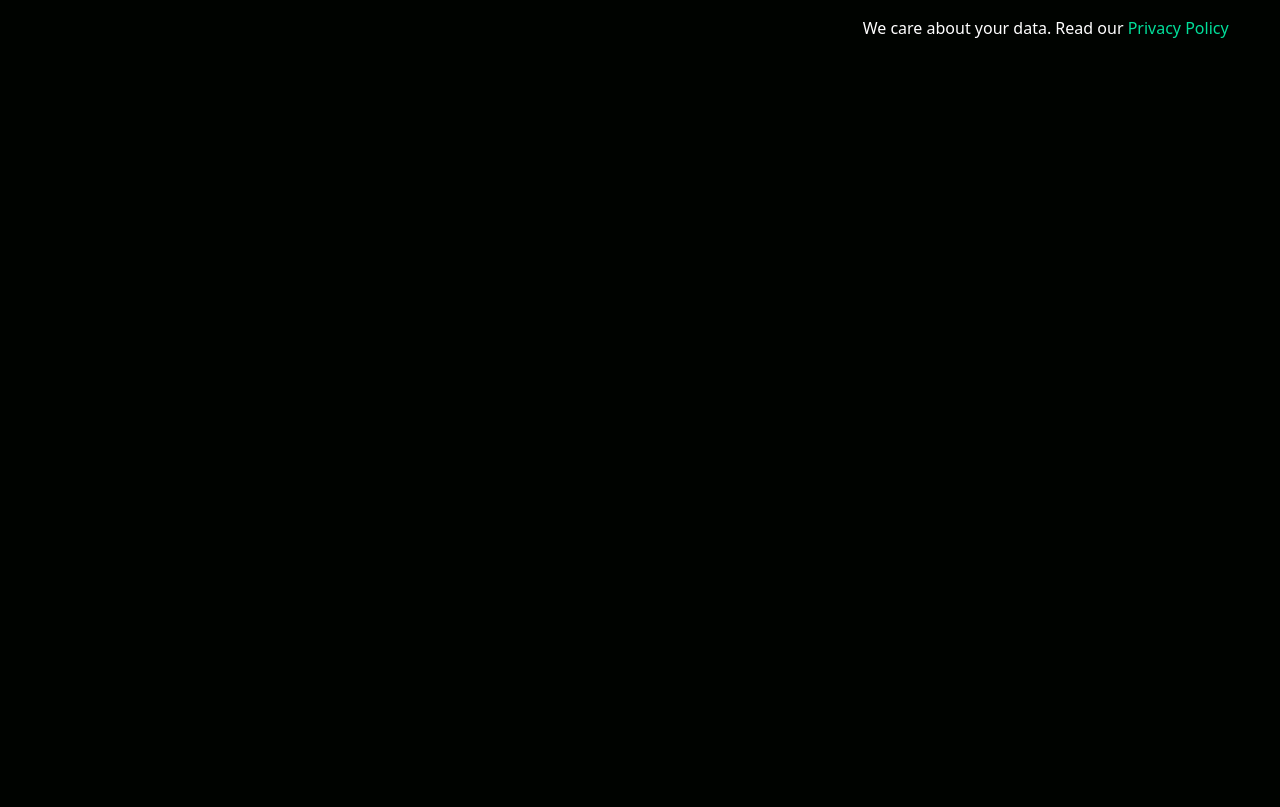
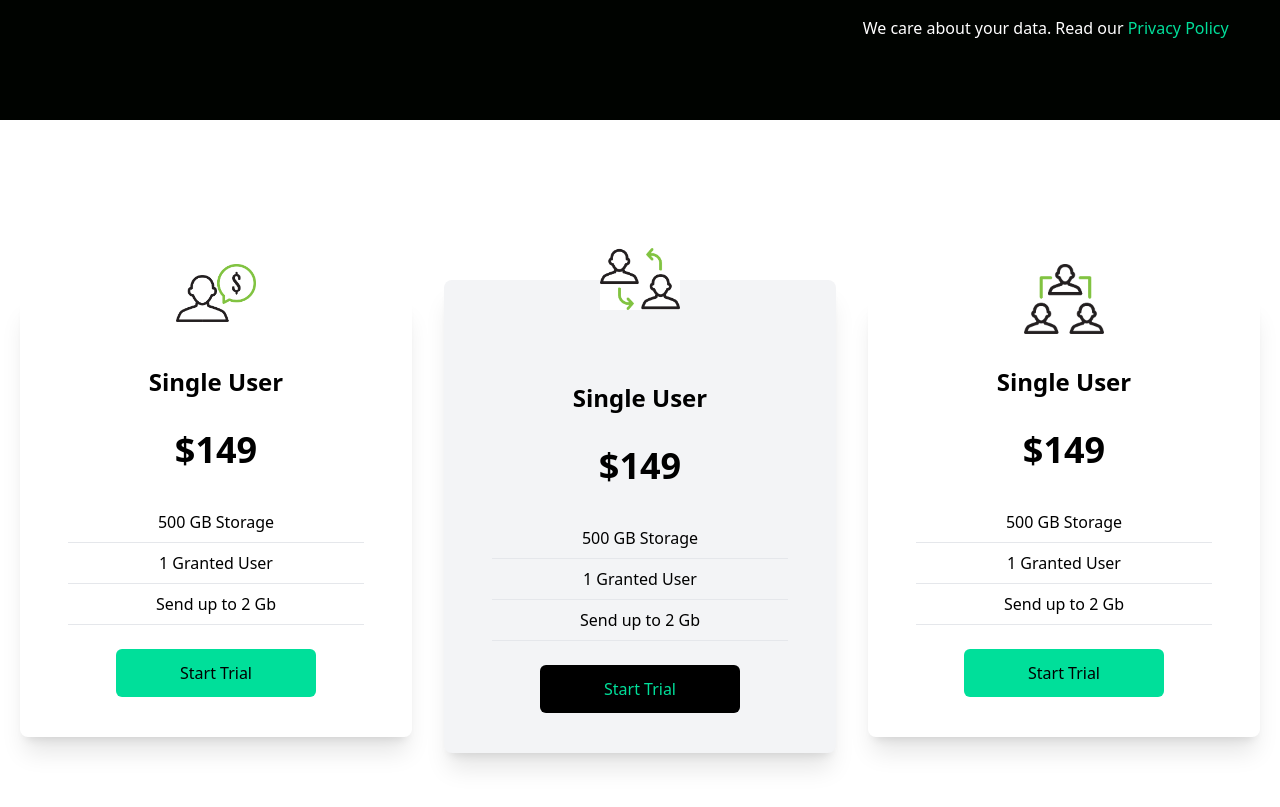
Before and after one commit to ArnabChatterjee20k/React, a React (Create React App) app in the folder tailwind/: page / in a window 1280 px wide. Shown: the part 1729-2536 px from the top of the page. Before the commit the page ends 1849 px from the top, so only its background shows below. Built offline with nearby package versions, Linux system fonts and the light colour scheme.

Commit message:
added cards component

```diff
--- a/tailwind/src/App.js
+++ b/tailwind/src/App.js
@@ -1,5 +1,6 @@
 import './App.css';
 import { Analytics } from './component/Analytics';
+import { Cards } from './component/Cards';
 import { Hero } from './component/Hero';
 import { Navbar } from './component/Navbar';
 import { NewsLetter } from './component/NewsLetter';
@@ -10,6 +11,7 @@
       <Hero/>
       <Analytics/>
       <NewsLetter/>
+      <Cards/>
     </>
   );
 }
--- /dev/null
+++ b/tailwind/src/component/Cards.jsx
@@ -0,0 +1,47 @@
+import React from 'react'
+import single_user from "../assests/single.png"
+import double_user from "../assests/double.png"
+import triple_user from "../assests/triple.png"
+export const Cards = () => {
+    return (
+        <div className='w-full bg-white py-[10rem] px-4'>
+            <div className='max-w-[1240px] mx-auto grid md:grid-cols-3 gap-8'>
+                <div className='w-full shadow-xl flex flex-col p-4 my-4 rounded-lg hover:scale-105 duration-300'>
+                    <img className='w-20 m-auto mt-[-3rem] bg-white' src={single_user} alt="sigle" />
+                    <h2 className='text-2xl font-bold text-center py-8'>Single User</h2>
+                    <p className='text-center text-4xl font-bold'>$149</p>
+                    <div className='font-medium text-center'>
+                        <p className='py-2 border-b mx-8 mt-8'>500 GB Storage</p>
+                        <p className='py-2 border-b mx-8'>1 Granted User</p>
+                        <p className='py-2 border-b mx-8'>Send up to 2 Gb</p>
+                    </div>
+                    <button className='bg-[#00df9a] w-[200px] rounded-md font-medium my-6 mx-auto px-6 py-3'>Start Trial</button>
+                </div>
+
+                <div className='bg-gray-100 md:my-0 w-full shadow-xl flex flex-col p-4 my-8 rounded-lg hover:scale-105 duration-300'>
+                    <img className='bg-transparent w-20 m-auto mt-[-3rem] bg-white' src={double_user} alt="sigle" />
+                    <h2 className='text-2xl font-bold text-center py-8'>Single User</h2>
+                    <p className='text-center text-4xl font-bold'>$149</p>
+                    <div className='font-medium text-center'>
+                        <p className='py-2 border-b mx-8 mt-8'>500 GB Storage</p>
+                        <p className='py-2 border-b mx-8'>1 Granted User</p>
+                        <p className='py-2 border-b mx-8'>Send up to 2 Gb</p>
+                    </div>
+                    <button className='text-[#00df9a] bg-black w-[200px] rounded-md font-medium my-6 mx-auto px-6 py-3'>Start Trial</button>
+                </div>
+
+                <div className='w-full shadow-xl flex flex-col p-4 my-4 rounded-lg hover:scale-105 duration-300'>
+                    <img className='w-20 m-auto mt-[-3rem] bg-white' src={triple_user} alt="sigle" />
+                    <h2 className='text-2xl font-bold text-center py-8'>Single User</h2>
+                    <p className='text-center text-4xl font-bold'>$149</p>
+                    <div className='font-medium text-center'>
+                        <p className='py-2 border-b mx-8 mt-8'>500 GB Storage</p>
+                        <p className='py-2 border-b mx-8'>1 Granted User</p>
+                        <p className='py-2 border-b mx-8'>Send up to 2 Gb</p>
+                    </div>
+                    <button className='bg-[#00df9a] w-[200px] rounded-md font-medium my-6 mx-auto px-6 py-3'>Start Trial</button>
+                </div>
+            </div>
+        </div>
+    )
+}
```
